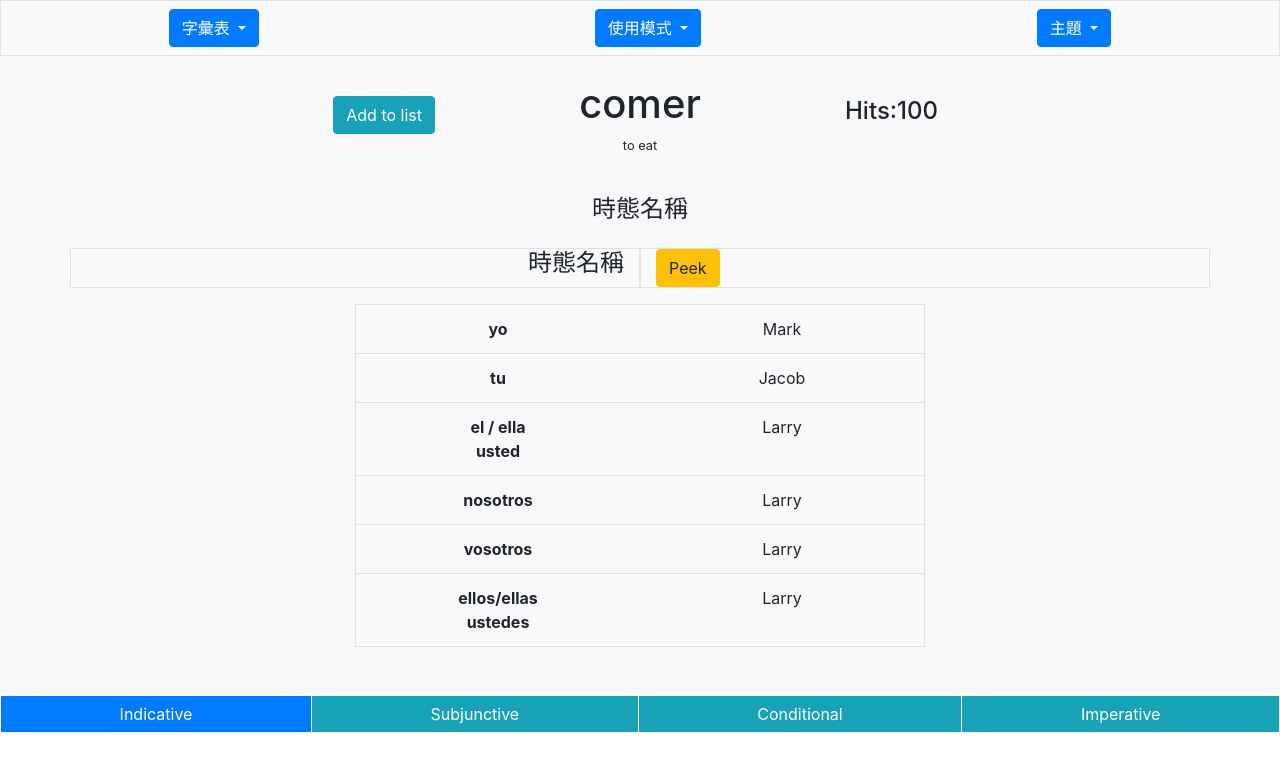
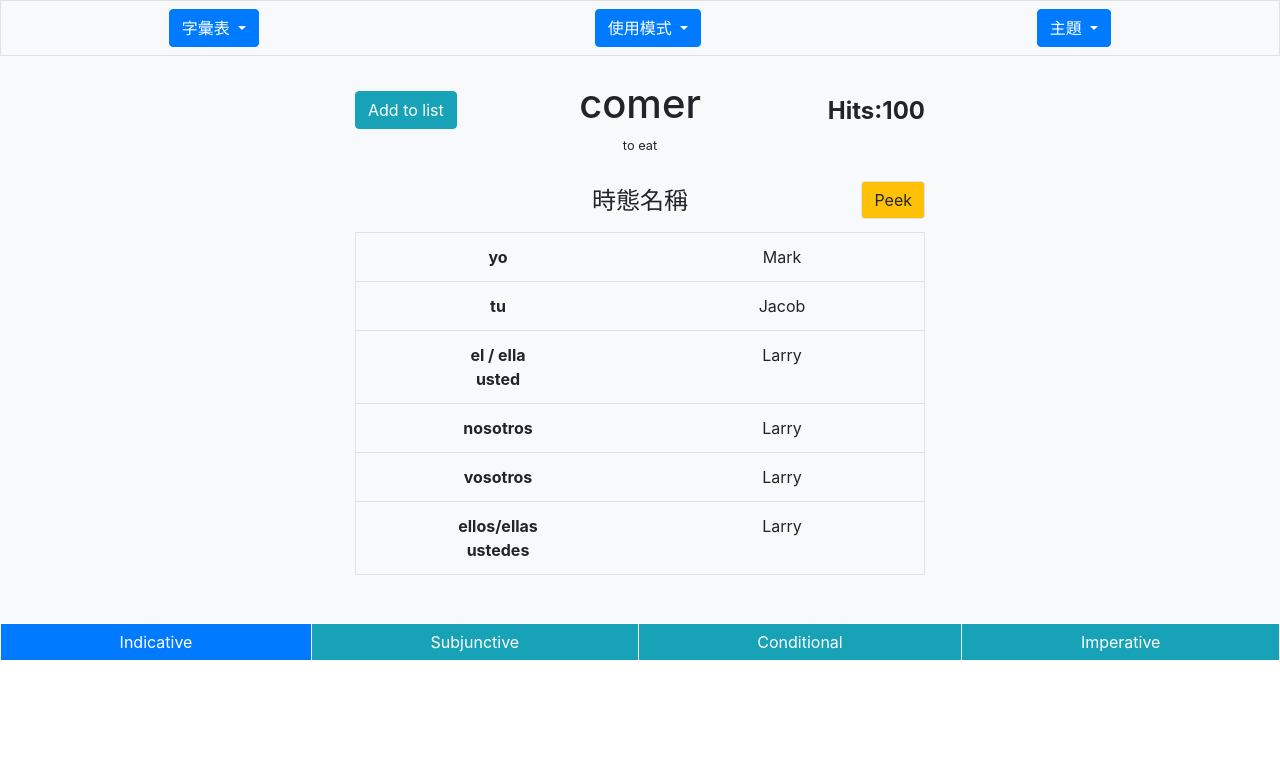
Before and after one commit to zongronghuang/spanish_verb_conjugator, a Vue app: page /#/wordcard in a window 1280 px wide. Shown: the top 770 px of the page. Built offline with nearby package versions, Linux system fonts and the light colour scheme.

Commit message:
feat: align upper buttons and hit count to table edge

```diff
--- a/src/components/ConjugationTable.vue
+++ b/src/components/ConjugationTable.vue
@@ -1,17 +1,17 @@
 <template>
   <div class="container mt-4">
-    <div class="row d-flex justify-content-center">
-      <div class="col">
-        <button class="btn btn-info mt-3 float-right">Add to list</button>
-      </div>
+    <div class="row position-relative mb-3">
+      <div class="col-6 mx-auto" id="upper-display">
+        <button class="btn btn-info mt-3 float-right" id="add-to-list">
+          Add to list
+        </button>
 
-      <div class="d-flex flex-column text-center mb-3 col">
-        <h1>comer</h1>
-        <small>to eat</small>
-      </div>
+        <div class="d-flex flex-column text-center mb-3 mx-1">
+          <h1>comer</h1>
+          <small>to eat</small>
+        </div>
 
-      <div class="font-weight-bold col float-left">
-        <div class="mt-3 h4">
+        <div class="mt-3 h4 font-weight-bold" id="hits">
           <span>Hits</span>
           <span class="align-text-top">:</span>
           <span>100</span>
@@ -19,37 +19,10 @@
       </div>
     </div>
 
-    <!-- 時態選單
     <div class="row">
-      <div class="dropdown col text-center">
-        <button
-          class="btn btn-primary dropdown-toggle"
-          type="button"
-          id="dropdownMenuButton"
-          data-toggle="dropdown"
-          aria-haspopup="true"
-          aria-expanded="false"
-        >
-          選擇時態
-        </button>
-        <div class="dropdown-menu" aria-labelledby="dropdownMenuButton">
-          <a class="dropdown-item" href="#">Present indicative</a>
-          <a class="dropdown-item" href="#">Preterite indicative</a>
-          <a class="dropdown-item" href="#">Imperfect indicative</a>
-        </div>
-      </div>
-    </div> -->
-
-    <div class="row">
-      <span class="h4 my-4 text-center mx-auto">時態名稱</span>
-    </div>
-
-    <div class="row">
-      <div class="col border text-right col-6 mx-auto">
+      <div class="col text-center col-6 mx-auto position-relative" id="tense">
         <span class="h4 my-4">時態名稱</span>
-      </div>
-      <div class="border col">
-        <button class="btn btn-warning">Peek</button>
+        <button class="btn btn-warning border" id="peek">Peek</button>
       </div>
     </div>
 
@@ -99,4 +72,25 @@ export default {
 </script>
 
 <style scoped>
+#peek {
+  position: absolute;
+  right: 0%;
+  top: -20%;
+}
+
+#add-to-list {
+  position: absolute;
+  left: 0%;
+  top: -5%;
+}
+
+#hits {
+  position: absolute;
+  top: 0%;
+  right: 0%;
+}
+
+#upper-display {
+  min-width: 400px;
+}
 </style>
```
